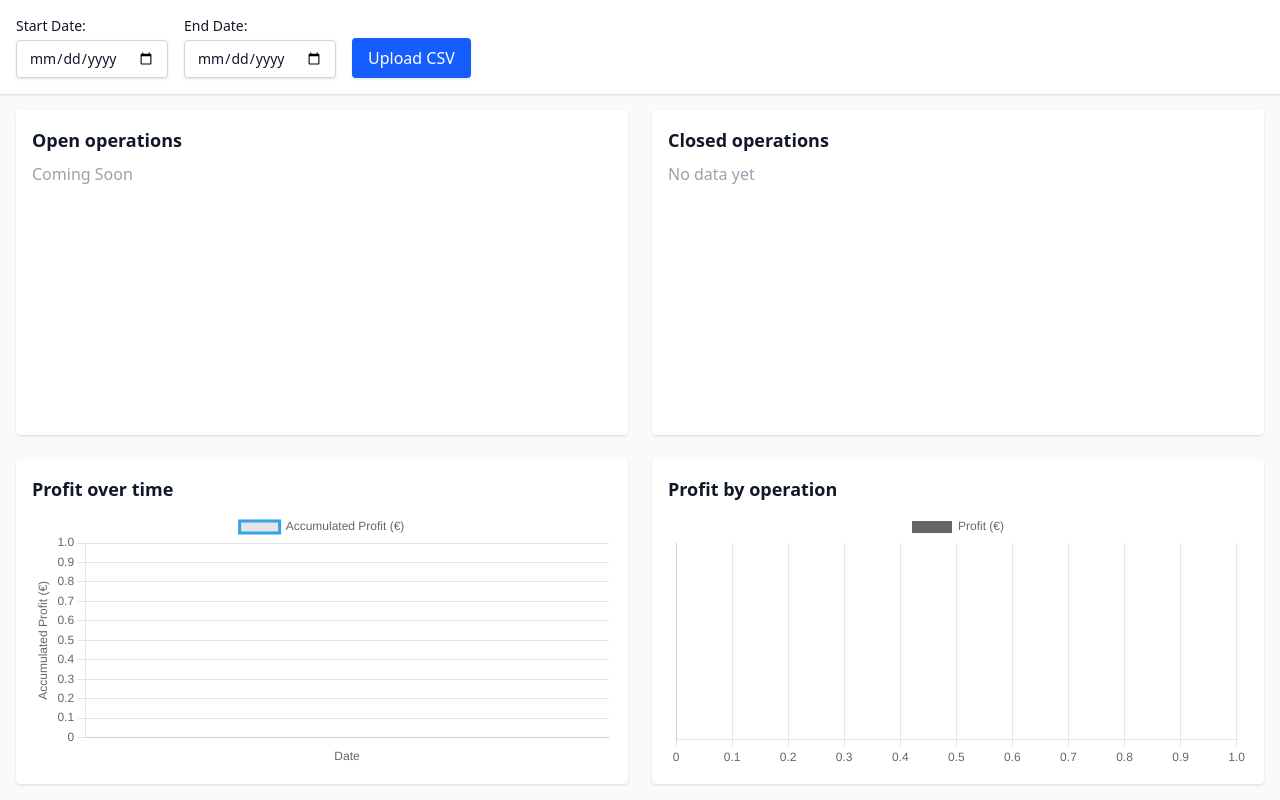
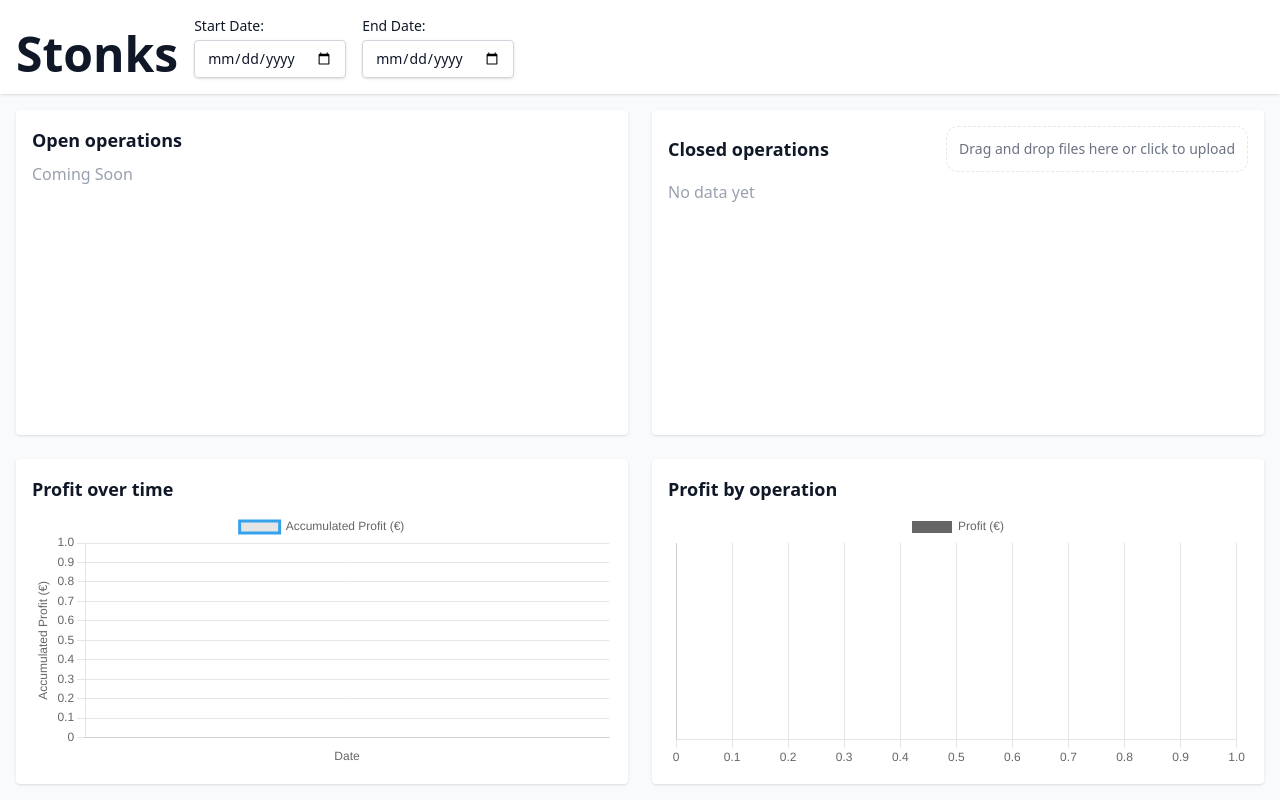
Before and after one commit to adriangalera/stonks, a Svelte app: page / in a window 1280 px wide. Built offline with nearby package versions, Linux system fonts and the light colour scheme.

Commit message:
Drap and drop or input file hidden

```diff
--- a/src/App.svelte
+++ b/src/App.svelte
@@ -3,8 +3,8 @@
     import OperationsTable from "./components/OperationsTable.svelte";
     import HorizontalBarChart from "./components/HorizontalBarChart.svelte";
     import ProfitLineChart from "./components/ProfitLineChart.svelte";
-    import UploadCsv from "./components/UploadCsv.svelte";
     import Summarizer from "./components/Summarizer.svelte";
+    import ClosedOperationsCsvUpload from "./components/ClosedOperationsCsvUpload.svelte";
 </script>
 
 <!-- Header -->
@@ -12,8 +12,8 @@
     <div
         class="max-w-screen-xl mx-auto flex flex-col sm:flex-row sm:items-end gap-4"
     >
+        <h1 class="text-5xl font-extrabold">Stonks</h1>
         <DatePicker></DatePicker>
-        <UploadCsv></UploadCsv>
     </div>
 </header>
 
@@ -31,7 +31,10 @@
 
         <!-- (2) Top-right: Scrollable Table -->
         <div class="bg-white shadow rounded p-4 h-full flex flex-col min-h-0">
-            <h2 class="text-lg font-semibold mb-2">Closed operations</h2>
+            <div class="flex items-center justify-between mb-2">
+                <h2 class="text-lg font-semibold">Closed operations</h2>
+                <ClosedOperationsCsvUpload></ClosedOperationsCsvUpload>
+            </div>
             <OperationsTable></OperationsTable>
         </div>
 
--- /dev/null
+++ b/src/components/ClosedOperationsCsvUpload.svelte
@@ -0,0 +1,69 @@
+<script lang="ts">
+    import { parsedData } from "../stores";
+    let dragging = false;
+    let files = [];
+    let input;
+
+    const handleFile = async (file: any) => {
+        if (file && isCSV(file)) {
+            const text = await file.text();
+            parsedData.set(text);
+        }
+    };
+
+    function handleDrop(event: any) {
+        event.preventDefault();
+        dragging = false;
+        const file = event.dataTransfer?.files?.[0];
+        handleFile(file);
+    }
+
+    function handleDragOver(event: any) {
+        event.preventDefault();
+        dragging = true;
+    }
+
+    function handleDragLeave(event: any) {
+        event.preventDefault();
+        dragging = false;
+    }
+
+    function handleChange(event: any) {
+        const file = event.target.files?.[0];
+        handleFile(file);
+    }
+
+    function triggerInput() {
+        input.click();
+    }
+
+    function isCSV(file: any) {
+        return (
+            file.name.toLowerCase().endsWith(".csv") || file.type === "text/csv"
+        );
+    }
+</script>
+
+<button
+    type="button"
+    class="border-1 border-dashed border-gray-200 rounded-xl p-3 text-center transition-colors duration-300 cursor-pointer hover:bg-gray-100"
+    class:bg-blue-50={dragging}
+    on:click={triggerInput}
+    on:dragover={handleDragOver}
+    on:dragleave={handleDragLeave}
+    on:drop={handleDrop}
+>
+    <p class="text-gray-500 text-sm">
+        {dragging
+            ? "Drop files here..."
+            : "Drag and drop files here or click to upload"}
+    </p>
+    <input
+        type="file"
+        multiple
+        accept=".csv,text/csv"
+        class="hidden"
+        bind:this={input}
+        on:change={handleChange}
+    />
+</button>
--- a/src/components/UploadCsv.svelte
+++ /dev/null
@@ -1,38 +0,0 @@
-<script lang="ts">
-    import { parsedData } from "../stores";
-    let fileInput: HTMLInputElement;
-
-    function handleClick() {
-        fileInput.click();
-    }
-
-    function handleFileChange(event: Event) {
-        const files = (event.target as HTMLInputElement).files;
-        if (files && files.length > 0) {
-            const file = files[0];
-            const reader = new FileReader();
-
-            reader.onload = () => {
-                const csvText = reader.result as string;
-                parsedData.set(csvText);
-            };
-
-            reader.readAsText(file);
-        }
-    }
-</script>
-
-<div class="flex flex-col sm:flex-row sm:items-end">
-    <button
-        on:click={handleClick}
-        class="bg-blue-600 text-white px-4 py-2 rounded shadow hover:bg-blue-700 transition"
-        >Upload CSV</button
-    >
-    <input
-        type="file"
-        accept=".csv"
-        bind:this={fileInput}
-        on:change={handleFileChange}
-        style="display: none;"
-    />
-</div>
```
Also changed, not shown: 1 other file (tests, documents, lock files or other folders).
